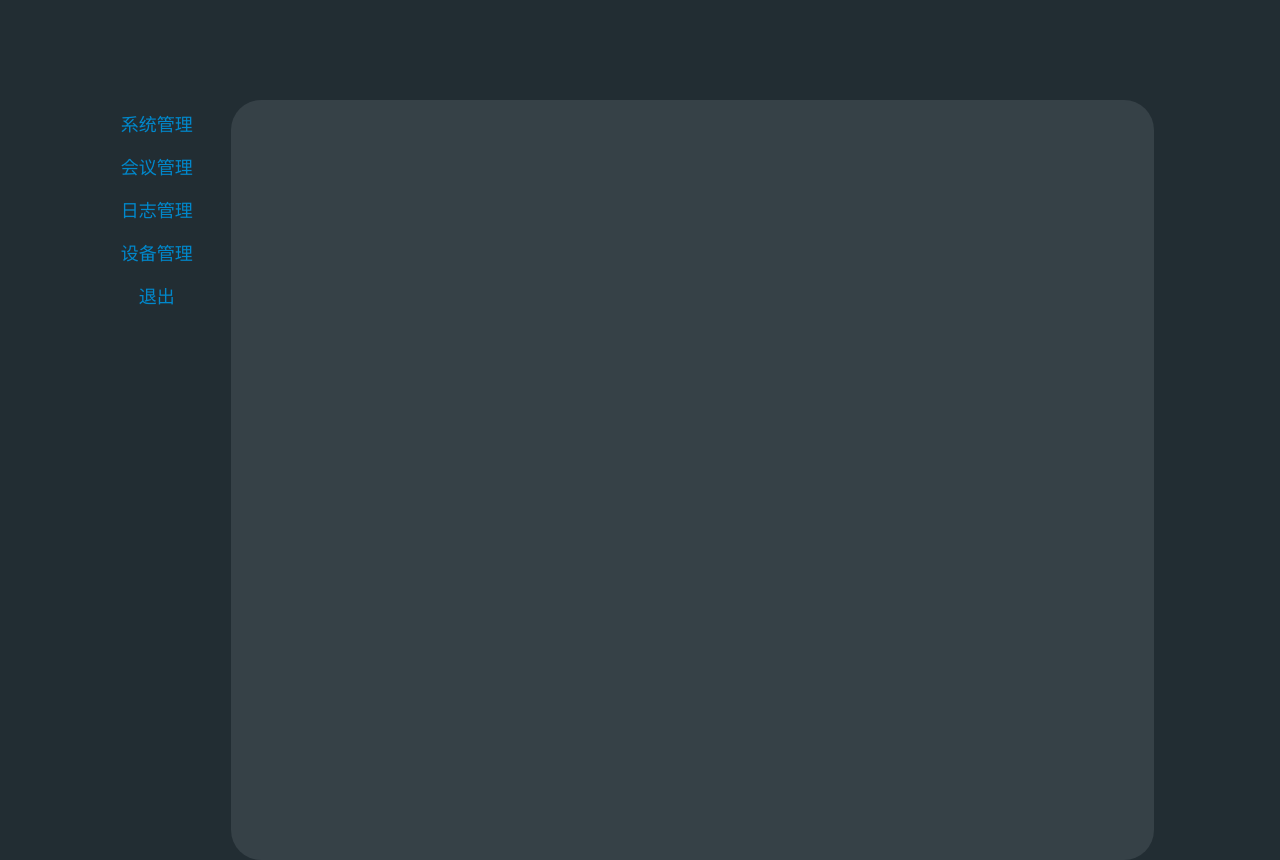
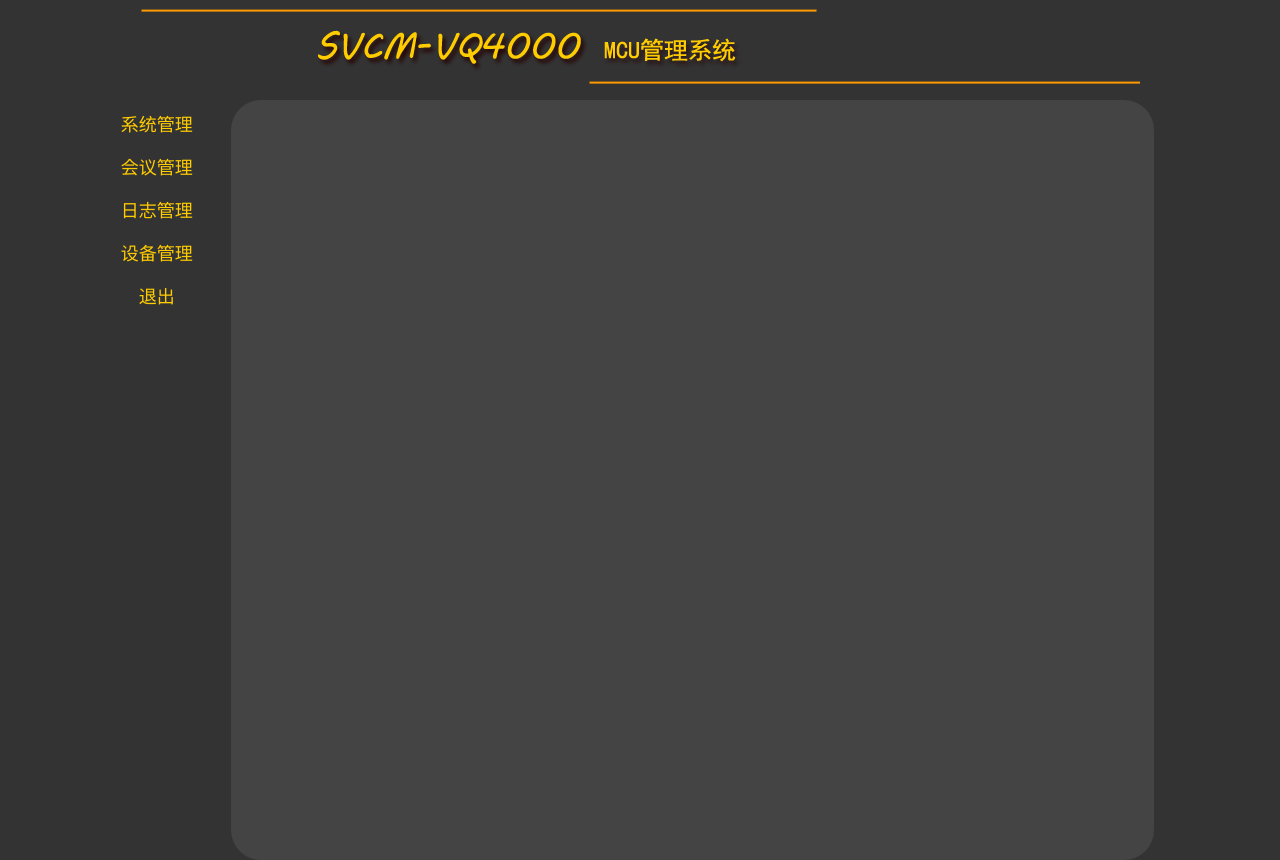
Before and after one commit to mcuTeam/mcuWeb, a Django app: template mcuWeb/templates/base.html in a window 1280 px wide. Run offline with Django 3.2, Linux system fonts and the light colour scheme; the template is opened without the code that fills it, so the values that code supplies are empty; parts of the project's set-up code (start-up, migrations or seed data) failed here and were passed over; some libraries are stand-ins or nearby versions.

Commit message:
Signed-off-by: jessicaqian <444748730@qq.com>

```diff
--- a/mcuWeb/static/css/base.css
+++ b/mcuWeb/static/css/base.css
@@ -1,15 +1,18 @@
 .container-fluid{
-	background-color: rgb(34,45,51);
+	background-color: rgb(51,51,51);
 }
 
 .span12{
 	height: 100px;
+	background:url(../images/head.png) center center no-repeat;
+
 }
+
 
 div.span9{
 	border-radius: 30px;
 	height: 760px;
-	background-color: rgb(54,65,71);
+	background-color: rgb(68,68,68);
 }
 ul#list1,#list2,#list3,#list4{
 	margin: 0px;
@@ -27,16 +30,16 @@ li{
 }
 
 a#nav1,#nav2,#nav3,#nav4,#nav5{
-	color:#0088cc;
+	color:rgb(255,204,0);
 }
 
 a#nav1:hover,#nav2:hover,#nav3:hover,#nav4:hover,#nav5:hover{
 	background-color: black;
-	color: #66d2fd;
+	color: rgb(255,153,0);
 }
 
 a#nav1:focus,#nav2:focus,#nav3:focus,#nav4:focus,#nav5:focus{
-	background-color: #0088cc;
+	background-color: rgb(255,204,0);
 	color: black;
 }
 
@@ -47,12 +50,12 @@ a#nav1:focus,#nav2:focus,#nav3:focus,#nav4:focus,#nav5:focus{
 
 .nav-pills.nav-stacked > li > a:hover{
 	background-color: transparent;
-	color: #66d2fd;
+	color: rgb(255,153,0);
 }
 
 .nav-pills.nav-stacked > li > a:focus{
 	background-color: transparent;
-	color: #66d2fd;
+	color: rgb(255,153,0);
 }
 
 ul.nav-list{
@@ -61,4 +64,5 @@ ul.nav-list{
 
 ul.nav-list > li.divider{
 	background-color: transparent;
+	border-color: red;
 }
--- a/mcuWeb/static/css/login.css
+++ b/mcuWeb/static/css/login.css
@@ -1,6 +1,6 @@
 body{
 	color:#006666;
-	background: #ffffff url(../images/bg1.jpg) center center fixed;
+	background: #ffffff url(../images/bg.jpg) center center fixed;
 	text-align: center;
 	font-size:12px;
 }
--- a/mcuWeb/templates/base.html
+++ b/mcuWeb/templates/base.html
@@ -12,8 +12,7 @@
 <body>
 <div class="container-fluid">
 	<div class="row-fluid">
-		<div class="span12">
-		</div>
+		<div class="span12"></div>
 	</div>
 	<div class="row-fluid">
 		<div class="span2 ">
```
Also changed, not shown: mcuWeb/db.sqlite3, mcuWeb/static/images/head.png (added).
